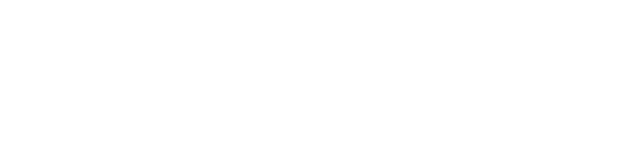
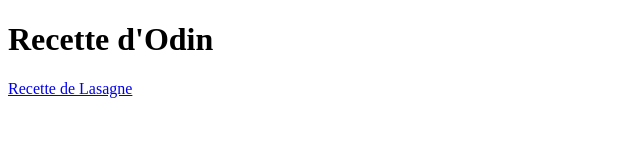
Before and after one commit to emilehiot/odin-recipes, a plain HTML site: page index.html in a window 1280 px wide. Shown: the whole page, without its empty margins (0-640 px from the left). Drawn offline with Linux system fonts and the light colour scheme.

Commit message:
Ajout de la recette Lasagne

```diff
--- a/index.html
+++ b/index.html
@@ -10,18 +10,12 @@
 
     <link rel="apple-touch-icon" href="/apple-touch-icon.png">
     <!-- Place favicon.ico in the root directory -->
-
 </head>
 
 <body>
-    <!--[if lt IE 8]>
-            <p class="browserupgrade">
-            You are using an <strong>outdated</strong> browser. Please
-            <a href="http://browsehappy.com/">upgrade your browser</a> to improve
-            your experience.
-            </p>
-        <![endif]-->
 
+    <h1>Recette d'Odin</h1>
+    <a href="./recipes/lasagna.html">Recette de Lasagne</a>
 
 </body>
 
```
Also changed, not shown: 1 other file.
